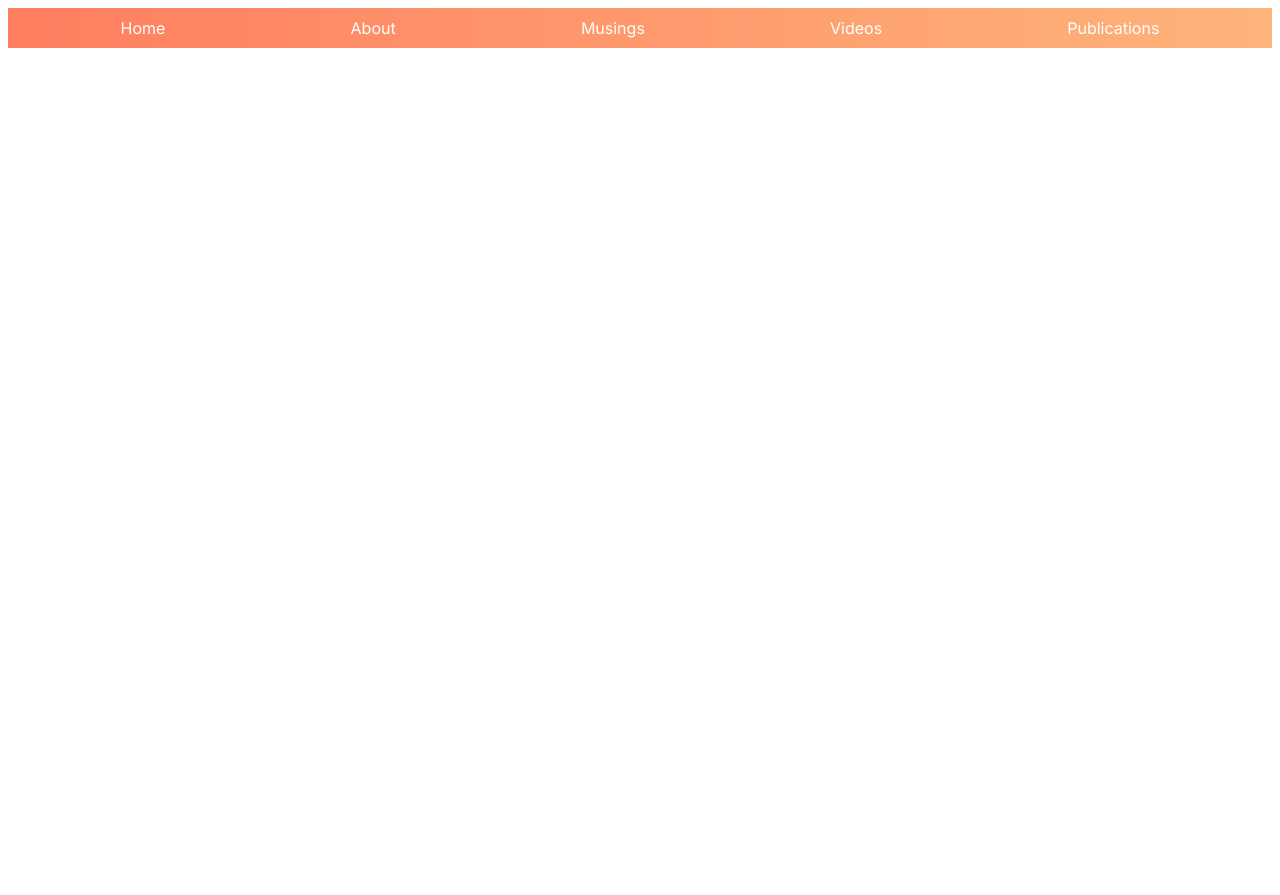
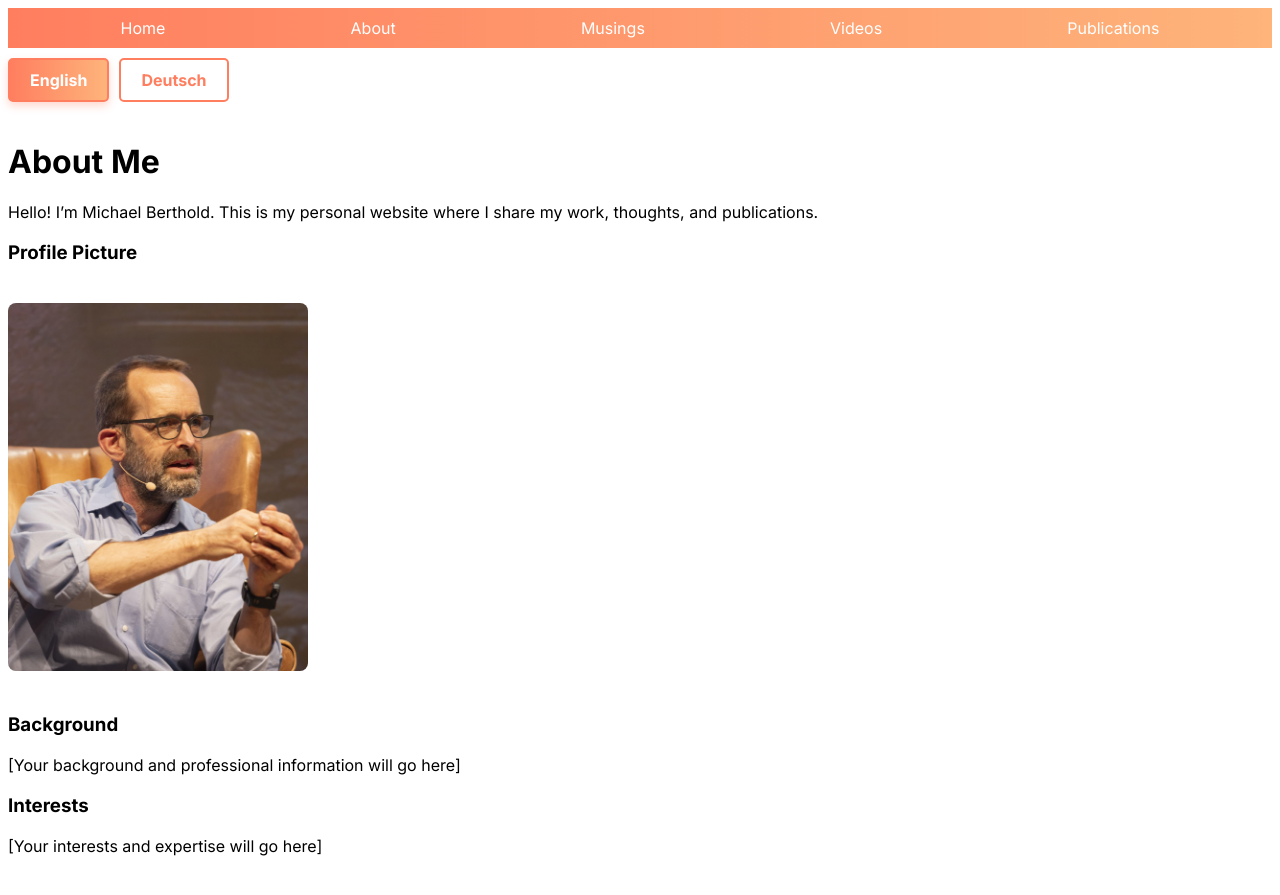
Before and after one commit to michael-berthold/michael-berthold.github.io, a Jekyll site: the page built from about.md, in a window 1280 px wide. Shown: the top 895 px of the page. Built offline with Jekyll 4.4.1, drawn with Linux system fonts in a browser that asks for light colours; our own code applies the rules of GitHub Pages for plain Markdown files; part of the change alters nothing that is shown.

Commit message:
Updated about.md file with new content

```diff
--- a/about.md
+++ b/about.md
@@ -1,3 +1,157 @@
-<div markdown="1">
-<!-- Language section content goes here -->
+---
+layout: default
+title: About Me
+permalink: /about/
+---
+
+<style>
+/* Language toggle button styling */
+.language-toggle {
+  display: flex;
+  gap: 10px;
+  margin-bottom: 30px;
+  padding: 10px 0;
+}
+
+.language-toggle button {
+  padding: 10px 20px;
+  border: 2px solid #ff7e5f;
+  background-color: white;
+  color: #ff7e5f;
+  font-family: 'Inter', sans-serif;
+  font-size: 16px;
+  font-weight: 600;
+  cursor: pointer;
+  border-radius: 5px;
+  transition: all 0.3s ease;
+}
+
+.language-toggle button:hover {
+  background-color: #fff5f2;
+  transform: translateY(-2px);
+}
+
+.language-toggle button.active {
+  background: linear-gradient(90deg, #ff7e5f, #feb47b);
+  color: white;
+  border-color: #ff7e5f;
+  box-shadow: 0 4px 8px rgba(255, 126, 95, 0.3);
+}
+
+.language-section {
+  display: none;
+}
+
+.language-section.active {
+  display: block;
+  animation: fadeIn 0.3s ease-in;
+}
+
+@keyframes fadeIn {
+  from {
+    opacity: 0;
+    transform: translateY(10px);
+  }
+  to {
+    opacity: 1;
+    transform: translateY(0);
+  }
+}
+</style>
+
+<div class="language-toggle">
+  <button id="btn-english" class="active">English</button>
+  <button id="btn-german">Deutsch</button>
 </div>
+
+<div id="content-english" class="language-section active" markdown="1">
+
+# About Me
+
+Hello! I'm Michael Berthold. This is my personal website where I share my work, thoughts, and publications.
+
+### Profile Picture
+
+![Michael Berthold Profile]({{ site.baseurl }}/assets/images/Berthold2025.jpg){: style="max-width: 300px; border-radius: 8px; margin: 20px 0;"}
+
+### Background
+
+[Your background and professional information will go here]
+
+### Interests
+
+[Your interests and expertise will go here]
+
+</div>
+
+<div id="content-german" class="language-section" markdown="1">
+
+# Über mich
+
+Hallo! Ich bin Michael Berthold. Dies ist meine persönliche Website, auf der ich meine Arbeit, Gedanken und Veröffentlichungen teile.
+
+### Profile Picture
+
+![Michael Berthold Profile]({{ site.baseurl }}/assets/images/Berthold2025.jpg){: style="max-width: 300px; border-radius: 8px; margin: 20px 0;"}
+
+### Hintergrund
+
+[Ihre Hintergrundinformationen und professionellen Details werden hier eingefügt]
+
+### Interessen
+
+[Ihre Interessen und Fachkenntnisse werden hier eingefügt]
+
+</div>
+
+<script>
+// Language toggle functionality
+function switchLanguage(lang) {
+  // Validate language parameter to prevent XSS
+  if (lang !== 'en' && lang !== 'de') {
+    return;
+  }
+
+  // Update active states for buttons
+  const btnEnglish = document.getElementById('btn-english');
+  const btnGerman = document.getElementById('btn-german');
+  const contentEnglish = document.getElementById('content-english');
+  const contentGerman = document.getElementById('content-german');
+
+  if (lang === 'en') {
+    btnEnglish.classList.add('active');
+    btnGerman.classList.remove('active');
+    contentEnglish.classList.add('active');
+    contentGerman.classList.remove('active');
+  } else if (lang === 'de') {
+    btnEnglish.classList.remove('active');
+    btnGerman.classList.add('active');
+    contentEnglish.classList.remove('active');
+    contentGerman.classList.add('active');
+  }
+
+  // Save preference to localStorage
+  localStorage.setItem('preferredLanguage', lang);
+}
+
+// Initialize event listeners and load saved preference on page load
+document.addEventListener('DOMContentLoaded', function() {
+  // Attach event listeners to buttons
+  const btnEnglish = document.getElementById('btn-english');
+  const btnGerman = document.getElementById('btn-german');
+
+  btnEnglish.addEventListener('click', function() {
+    switchLanguage('en');
+  });
+
+  btnGerman.addEventListener('click', function() {
+    switchLanguage('de');
+  });
+
+  // Load saved language preference with validation
+  const savedLang = localStorage.getItem('preferredLanguage');
+  if (savedLang === 'en' || savedLang === 'de') {
+    switchLanguage(savedLang);
+  }
+});
+</script>
```
